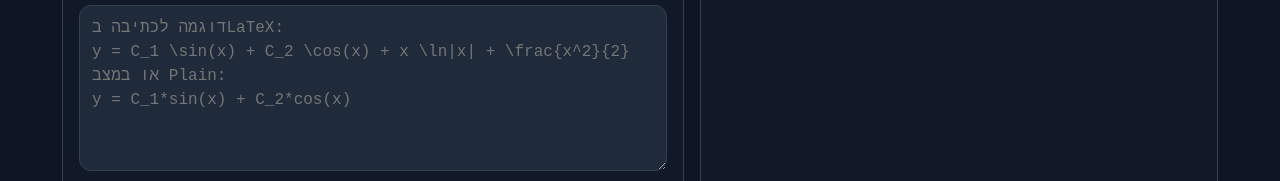
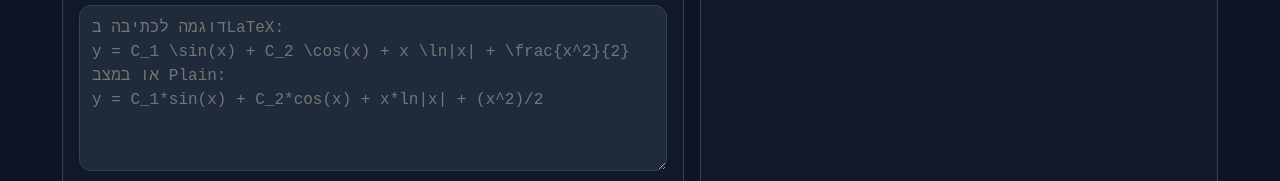
Before and after one commit to shir-openu/order_2_ex_6, a website: page index.html in a window 1280 px wide. Shown: the part 280-461 px from the top of the page. Drawn offline with nearby package versions, Linux system fonts and the light colour scheme.

Commit message:
Update index.html

```diff
--- a/index.html
+++ b/index.html
@@ -175,7 +175,7 @@
 placeholder="דוגמה לכתיבה בLaTeX:
 y = C_1 \sin(x) + C_2 \cos(x) + x \ln|x| + \frac{x^2}{2}
 או במצב Plain:
-y = C_1*sin(x) + C_2*cos(x)"></textarea>
+y = C_1*sin(x) + C_2*cos(x) + x*ln|x| + (x^2)/2"></textarea>
 
 
           <div class="controls">
```
